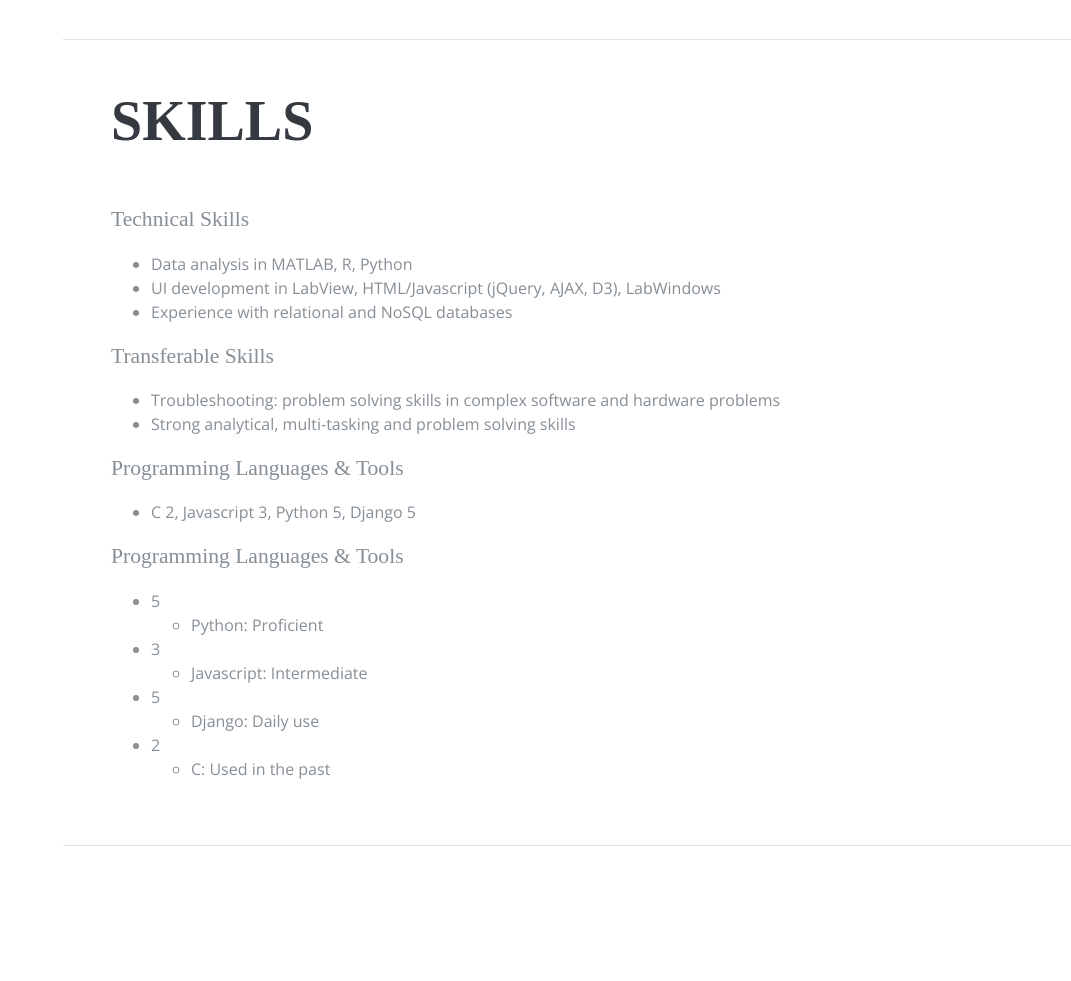
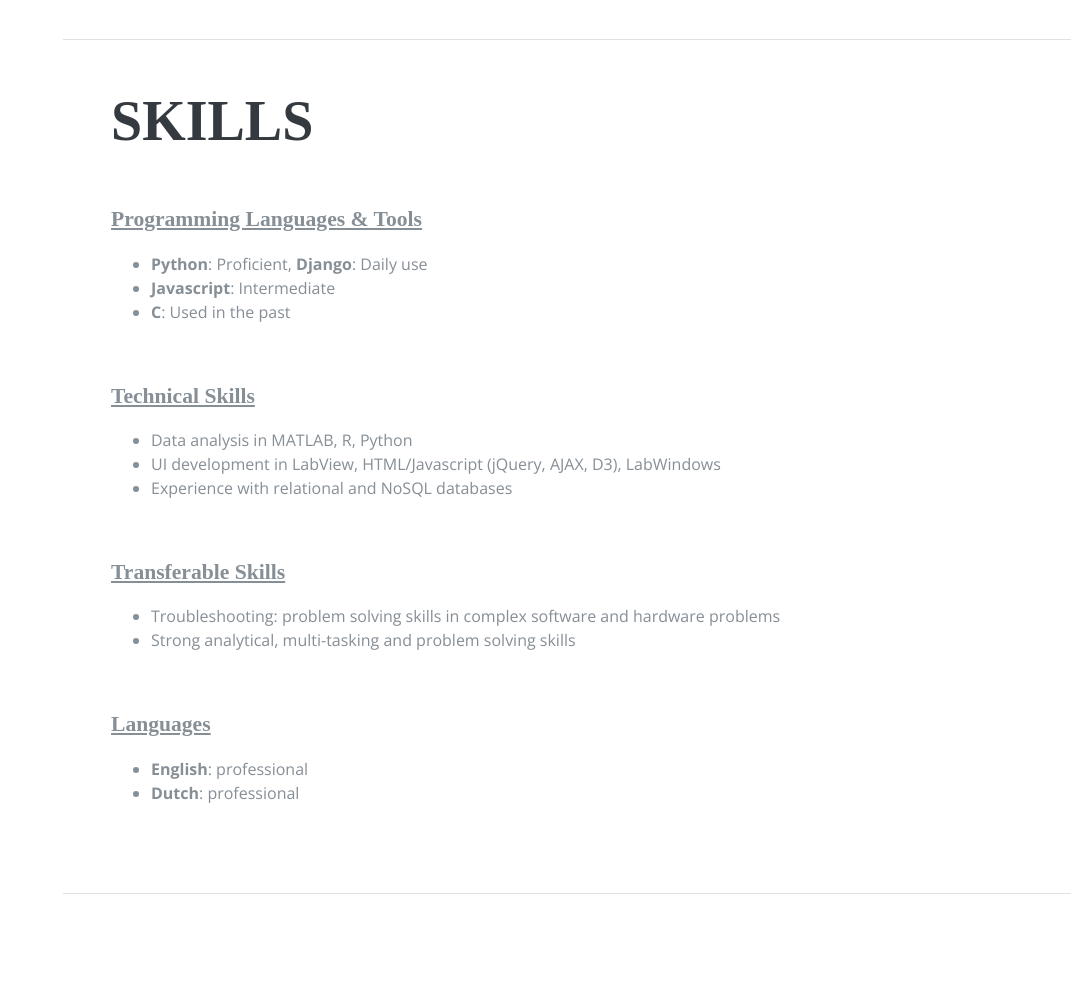
Before and after one commit to yslen7/Djangoresume, a Django app: page / in a window 1280 px wide. Shown: the part 3160-4141 px from the top of the page, without its empty margins (209-1280 px from the left). Run offline with Django 3.2, Linux system fonts and the light colour scheme; data comes from the database, SQL or seed files in the repository; both versions use the stored data as it was before the commit; some libraries are stand-ins or nearby versions; some web fonts are replaced.

Commit message:
Sat Mar  3 19:24:56 EST 2018

```diff
--- a/resume/models.py
+++ b/resume/models.py
@@ -68,10 +68,26 @@ class Education(models.Model):
 
 class Language(models.Model):
     language = models.CharField(max_length=20,blank=False)
-    level = models.CharField(max_length=30,blank=False)
-    ordering = models.IntegerField(default=1)
+    ILR_scale = (
+        (5, 'Native'),
+        (4, 'Full professional proficiency'),
+        (3, 'Professional working proficiency'),
+        (2, 'Limited professional proficiency'),
+        (1, 'Elementary professional proficiency')
+        )
+    level = models.CharField(max_length=1, choices=ILR_scale)
+    #level = models.CharField(max_length=30,blank=False)
+    #ordering = models.IntegerField(default=1)
+    '''vote = models.IntegerField(
+        help_text="Kill level 1 to 5",
+        validators =[ #does this work?
+            MinValueValidator(1),
+            MaxValueValidator(5)
+        ],
+        null=True,
+        blank=True)'''
     class Meta:
-        ordering = ['ordering','id']
+        ordering = ['level','id']
     def __unicode__(self):
         return ''.join([self.language, '-', self.level])
 
--- a/resume/static/resume/css/resume2.css
+++ b/resume/static/resume/css/resume2.css
@@ -6,3 +6,8 @@
 .text-primary{color:rgb(0, 217, 255)!important}
 a{color:rgb(0, 217, 255)}
 a:active,a:focus,a:hover{color:rgb(0, 26, 255)}
+
+.strong-underlined {
+  font-weight: bolder;
+  text-decoration: underline;
+}
--- a/resume/templates/resume/resume.html
+++ b/resume/templates/resume/resume.html
@@ -239,46 +239,52 @@
       </ul>
       {% endfor %}-->
 
+      <div class="subheading mb-3 my-3">
+        <u><strong>Programming Languages &amp; Tools</strong></u>
+      </div>
+      {% regroup proglan|dictsortreversed:"vote" by vote as vote_list %}
+      <ul>
+        {% for vote in vote_list %}
+        <li>
+          {% for prog in vote.list %}
+          <strong>{{ prog.name }}</strong>: {{ prog.level }}{%if not forloop.last%},{%endif%}
+          {% endfor %}
+        </li>
+        {% endfor %}
+      </ul>
+      <br>
 
       {% for sks in skillset %}
-      <div class="subheading mb-3">{{ sks.name }}</div>
+      <div class="subheading strong-underlined mb-3 my-3">
+        {{sks.name}}
+      </div>
       <ul>
-          {% for sk in sks.skill_set.all %}
+        {% for sk in sks.skill_set.all %}
         <li>
           {{ sk.name }}
           {{ sk.skillurl }}
         </li>
         {% endfor %}
       </ul>
+      <br>
       {% endfor %}
 
-      <div class="subheading mb-3">Programming Languages &amp; Tools</div>
+      <div class="subheading strong-underlined mb-3 my-3">
+        Languages
+      </div>
+      {% regroup language|dictsortreversed:"vote" by vote as vote_list %}
       <ul>
+        {% for lan in language %}
         <li>
-
-          {% for pl in proglan|dictsort:"vote" %}
-          <a title="{{ pl.level }}">{{ pl.name }} {{ pl.vote}}</a>{%if not forloop.last%},{%endif%}
-          {% endfor %}
+          <strong>{{ lan.language }}</strong>: {{ lan.level }}
         </li>
+        {% endfor %}
       </ul>
-      </div>
-
-      <div class="subheading mb-3">Programming Languages &amp; Tools</div>
-      {% regroup proglan by vote as vote_list %}
-      <ul>
-      {% for vote in vote_list %}
-        <li>{{ vote.grouper }}
-          <ul>
-            {% for prog in vote.list %}
-              <li>{{ prog.name }}: {{ prog.level }}</li>
-            {% endfor %}
-          </ul>
-        </li>
-      {% endfor %}
-      </ul>
+      <br>
 
     </div>
   </section>
+
 
   <section class="resume-section p-3 p-lg-5 d-flex flex-column" id="projects">
     <div class="my-auto">
```
Also changed, not shown: db.sqlite3, resume/migrations/0004_auto_20180303_1908.py (added), resume/migrations/0005_auto_20180303_1916.py (added), resume/migrations/0006_auto_20180303_1923.py (added), resume/static/resume/img/-profile.jpg (added), resume/static/resume/img/profile.jpg.
